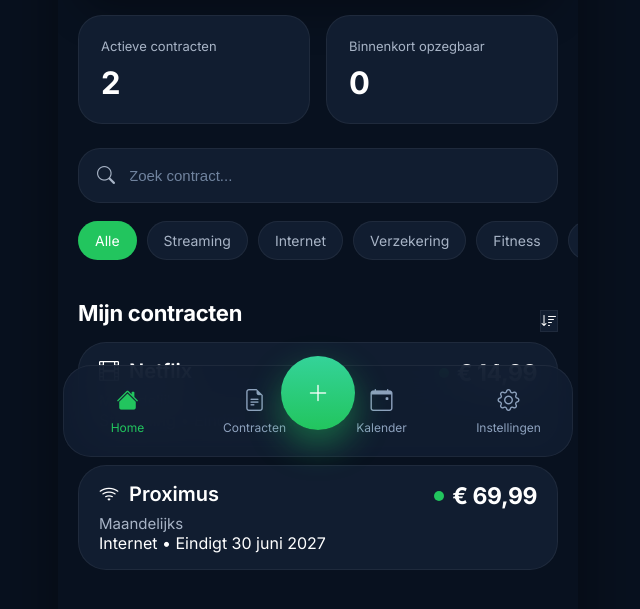
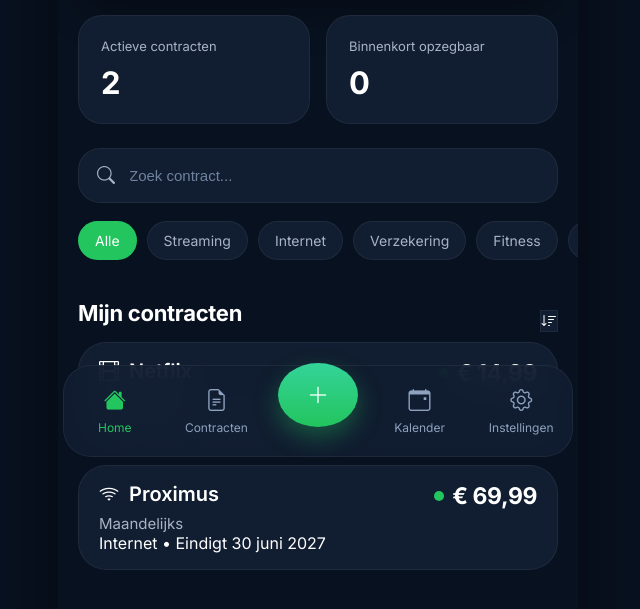
Before and after one commit to nicolasmintjens-debug/Contractkeeper, a plain HTML site: page index.html in a window 1280 px wide. Shown: the part 325-934 px from the top of the page, without its empty margins (322-962 px from the left). Drawn offline with nearby package versions, Linux system fonts and the light colour scheme.

Commit message:
Update style.css

```diff
--- a/style.css
+++ b/style.css
@@ -875,17 +875,15 @@ button{
 
 .fab{
 
-    position:absolute;
-
-    left:50%;
-
-    top:-10px;
-
-    transform:translateX(-50%);
-
-    width:74px;
-
-    height:74px;
+    position:relative;
+
+    left:auto;
+    top:auto;
+
+    transform:none;
+
+    width:64px;
+    height:64px;
 
     border-radius:50%;
 
@@ -895,36 +893,32 @@ button{
         #22C55E
     );
 
-    color:white;
-
-    display:flex;
-
+    color:#fff;
+
+    display:flex;
+    align-items:center;
     justify-content:center;
 
-    align-items:center;
+    margin-top:-32px;
 
     box-shadow:
-        0 15px 35px rgba(34,197,94,.45);
-
-    z-index:1000;
+        0 10px 24px rgba(34,197,94,.35);
 
     transition:.25s;
 
+    z-index:2;
+
 }
 
 .fab:hover{
 
-    transform:
-        translateX(-50%)
-        translateY(-4px);
+    transform:translateY(-2px);
 
 }
 
 .fab:active{
 
-    transform:
-        translateX(-50%)
-        scale(.95);
+    transform:scale(.96);
 
 }
 
```
